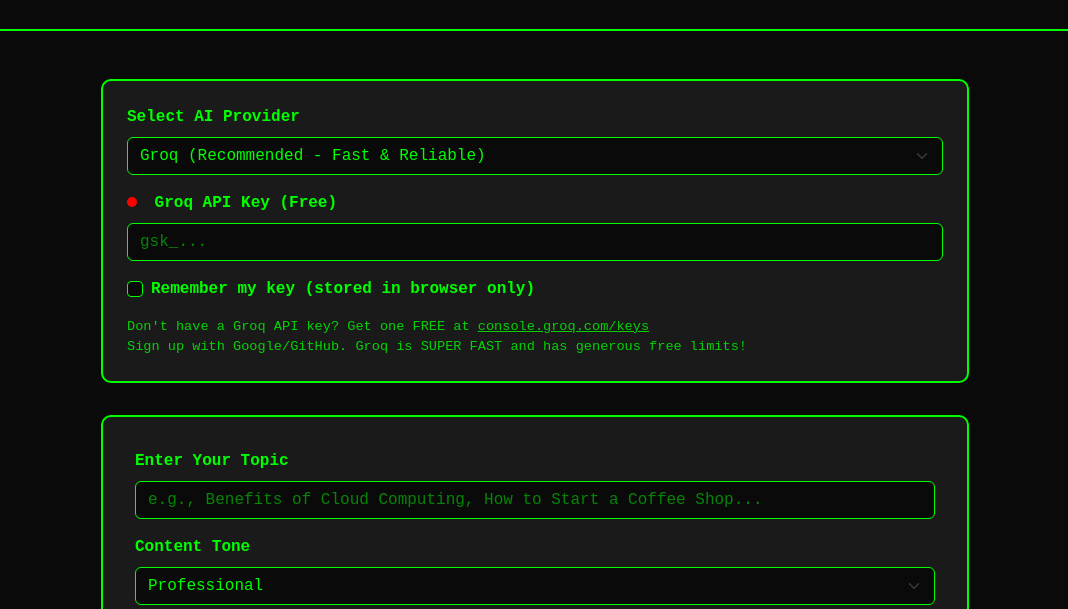
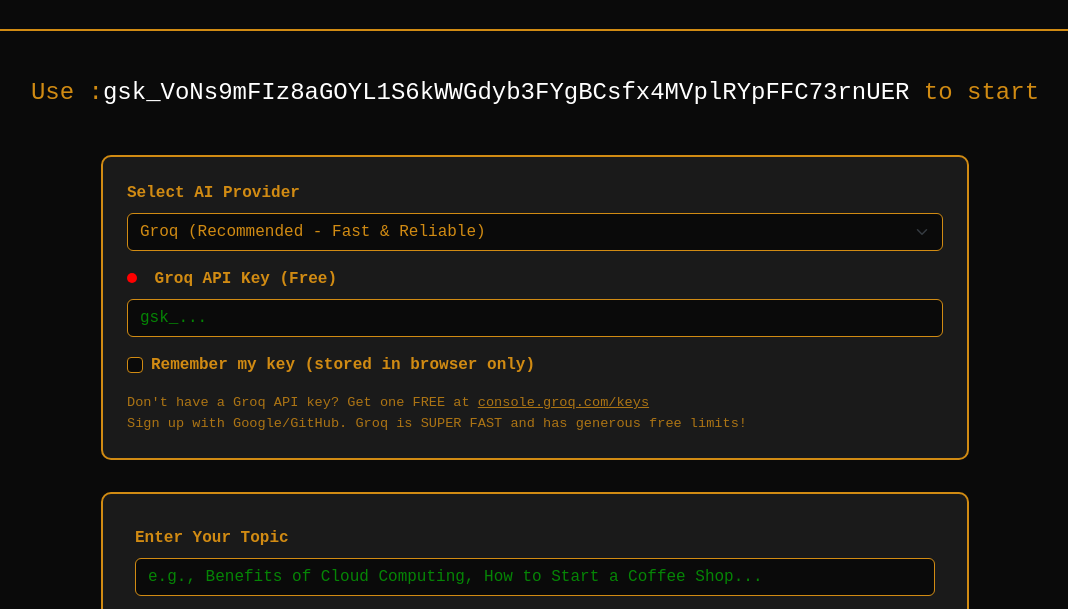
Before and after one commit to Mypalneeds/siowrite, a plain HTML site: page index.html in a window 1280 px wide. Shown: the part 137-746 px from the top of the page, without its empty margins (105-1173 px from the left). Drawn offline with nearby package versions, Linux system fonts and the light colour scheme.

Commit message:
Update index.html

```diff
--- a/index.html
+++ b/index.html
@@ -7,8 +7,8 @@
     <link href="https://cdnjs.cloudflare.com/ajax/libs/bootstrap/5.3.0/css/bootstrap.min.css" rel="stylesheet">
     <style>
         :root {
-            --primary-green: #00ff00;
-            --dark-green: #00cc00;
+            --primary-green: #d18b13;
+            --dark-green: #b98222;
             --bg-black: #0a0a0a;
             --card-black: #1a1a1a;
         }
@@ -218,7 +218,11 @@
     <div class="header">
         <div class="logo">siowrite</div>
         <div class="tagline">AI-Powered SEO Content Generator</div>
+
     </div>
+    <br><br>
+
+    <h4 style="text-align: center;"> Use :<span style="color:white;">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</span> to start </h4>
 
     <div class="main-container">
         <div class="api-section">
```
